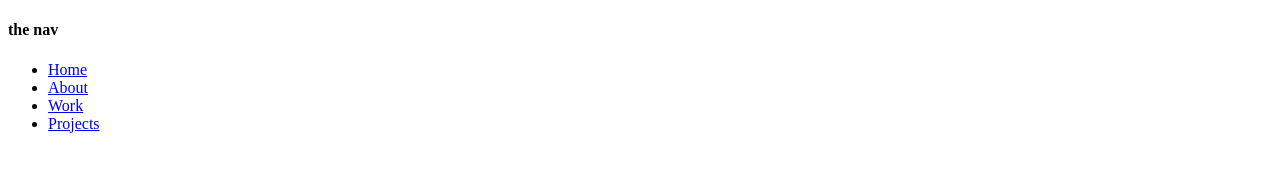
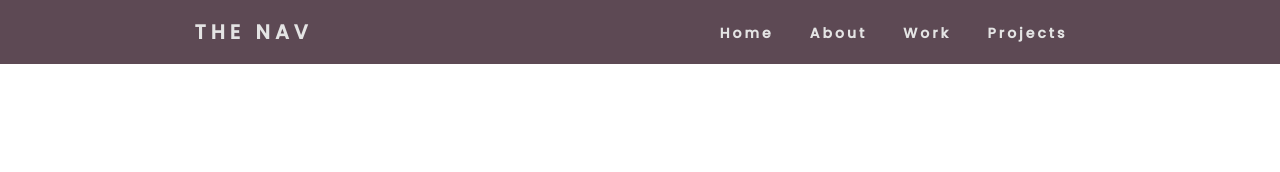
Before and after one commit to cusco1982/Nav, a plain HTML site: page index.html in a window 1280 px wide. Drawn offline with Linux system fonts and the light colour scheme.

Commit message:
style connected

```diff
--- a/index.html
+++ b/index.html
@@ -7,7 +7,7 @@
     <meta http-equiv="X-UA-Compatible" content="ie=edge">
     <title>Nav</title>
     <link href="https://fonts.googleapis.com/css2?family=Poppins:wght@500&display=swap" rel="stylesheet">
-    <script rel="stylesheet" href="style.css"></script>
+    <link rel="stylesheet" href="style.css"></link>
     <script href="app.js"></script>
 
 </head>
@@ -17,7 +17,7 @@
         <div class="logo">
             <h4>the nav</h4>
         </div>
-        <ul class='nav-links'>
+        <ul class="nav-links">
             <li><a href="/">Home</a></li>
             <li><a href="#">About</a></li>
             <li><a href="#">Work</a></li>
```
